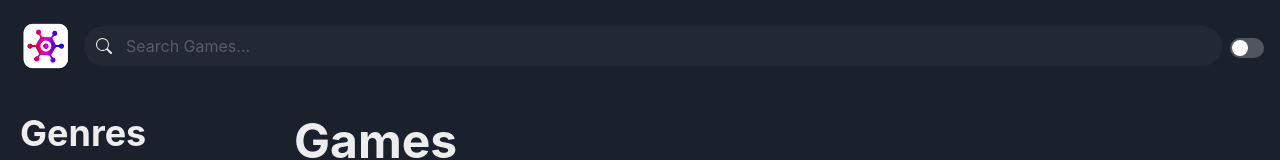
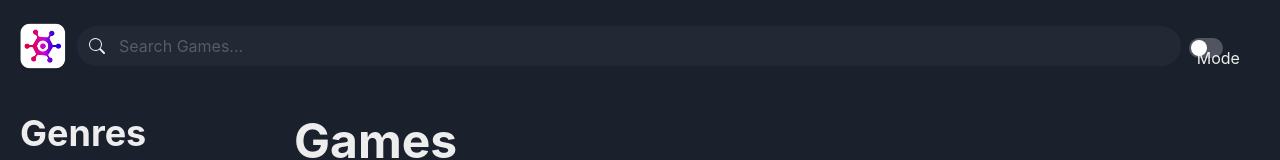
Before and after one commit to sakthivels87/My-React18-Project01, a React (Vite) app: page / in a window 1280 px wide. Shown: the top 160 px of the page. Built offline with nearby package versions, Linux system fonts and the light colour scheme; no server answers.

Commit message:
navbar component updates

```diff
--- a/src/NavBar.tsx
+++ b/src/NavBar.tsx
@@ -2,11 +2,14 @@ import { HStack, Image, Input } from "@chakra-ui/react";
 import logo from "./assets/logo.webp";
 import ToggleColorMode from "./ToggleColorMode";
 import SearchInput from "./components/SearchInput";
+import { Link } from "react-router-dom";
 
 const NavBar = () => {
   return (
     <HStack p={4}>
-      <Image boxSize="60px" src={logo} alt="Logo Image" />
+      <Link to="/">
+        <Image boxSize="60px" src={logo} alt="Logo Image" objectFit="cover" />
+      </Link>
       <SearchInput />
       <ToggleColorMode />
     </HStack>
--- a/src/ToggleColorMode.tsx
+++ b/src/ToggleColorMode.tsx
@@ -9,7 +9,9 @@ const ToggleColorMode = () => {
         onClick={toggleColorMode}
         colorScheme="green"
         onChange={toggleColorMode}
-      ></Switch>
+      >
+        Mode
+      </Switch>
     </div>
   );
 };
--- a/src/components/SearchInput.tsx
+++ b/src/components/SearchInput.tsx
@@ -2,15 +2,20 @@ import { Input, InputGroup, InputLeftElement } from "@chakra-ui/react";
 import { useRef } from "react";
 import { BsSearch } from "react-icons/bs";
 import useGameQueryStore from "../store";
+import { useNavigate } from "react-router-dom";
 
 const SearchInput = () => {
   const searchRef = useRef<HTMLInputElement>(null);
   const setSearchText = useGameQueryStore((s) => s.setSearchText);
+  const navigate = useNavigate();
   return (
     <form
       onSubmit={(event) => {
         event.preventDefault();
-        if (searchRef.current) setSearchText(searchRef.current.value);
+        if (searchRef.current) {
+          setSearchText(searchRef.current.value);
+          navigate("/");
+        }
       }}
     >
       <InputGroup>
```
